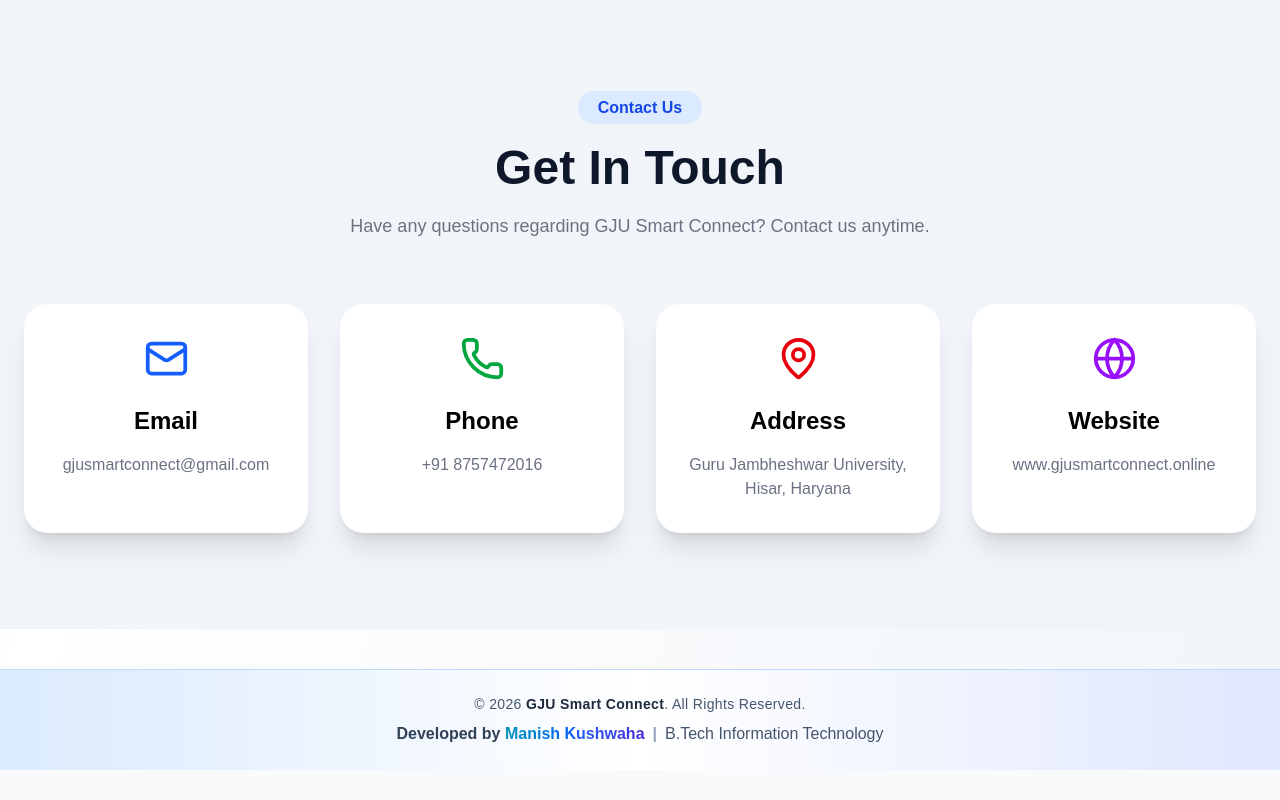
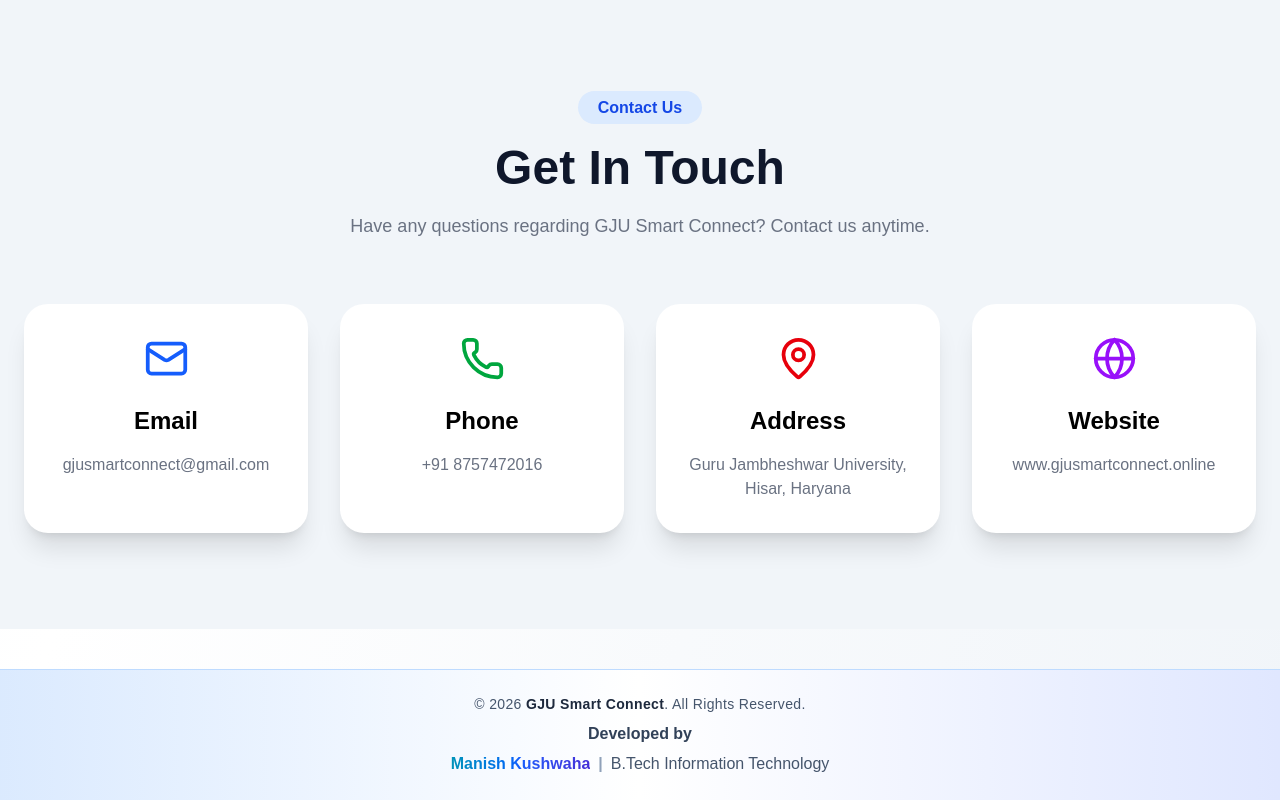
Before and after one commit to mkmanishcse-cell/gju-smart-connect, a Next.js app: page / in a window 1280 px wide. Shown: the part 3300-4100 px from the top of the page. Before the commit the page ends 4070 px from the top, so only its background shows below. Built offline with nearby package versions, Linux system fonts and the light colour scheme.

Commit message:
fixed assign announc and view all

```diff
--- a/components/common/Footer.tsx
+++ b/components/common/Footer.tsx
@@ -3,10 +3,8 @@
 export default function Footer() {
   return (
     <footer className="mt-10 border-t border-blue-200 bg-gradient-to-r from-blue-100 via-white to-indigo-100">
-
-      <div className="mx-auto max-w-7xl px-6 py-6 text-center">
-
-        <p className="text-sm font-medium tracking-wide text-slate-600">
+      <div className="mx-auto max-w-7xl px-4 py-5 text-center sm:px-6 sm:py-6">
+        <p className="text-xs font-medium tracking-wide text-slate-600 whitespace-nowrap sm:text-sm">
           © 2026{" "}
           <span className="font-bold text-slate-800">
             GJU Smart Connect
@@ -14,8 +12,12 @@
           . All Rights Reserved.
         </p>
 
-        <p className="mt-2 text-base font-semibold text-slate-700">
-          Developed by{" "}
+        <div className="mt-2 flex flex-col items-center">
+          <p className="text-xs font-semibold text-slate-700 sm:text-base">
+            Developed by
+          </p>
+
+          <p className="mt-1.5 text-xs font-semibold text-slate-700 whitespace-nowrap sm:text-base">
             <span className="bg-gradient-to-r from-cyan-600 via-blue-600 to-indigo-700 bg-clip-text font-bold text-transparent">
               Manish Kushwaha
             </span>
@@ -24,9 +26,8 @@
               B.Tech Information Technology
             </span>
           </p>
-
         </div>
-
+      </div>
     </footer>
   );
 }
```
Lines whose indentation alone changed are shown as unchanged.
